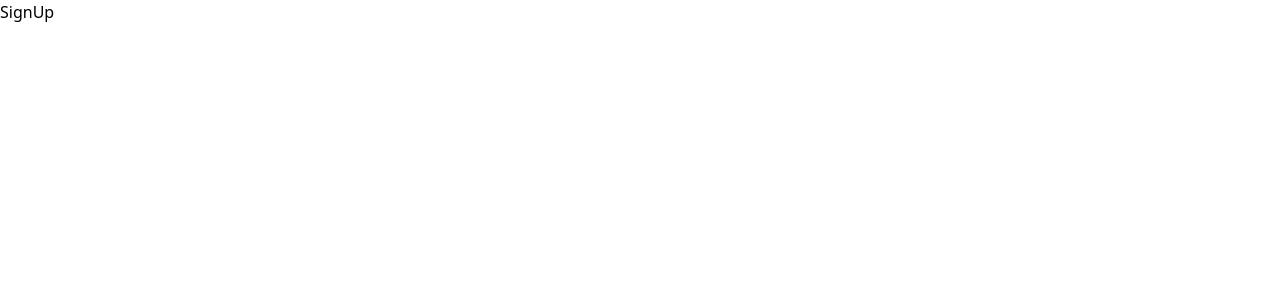
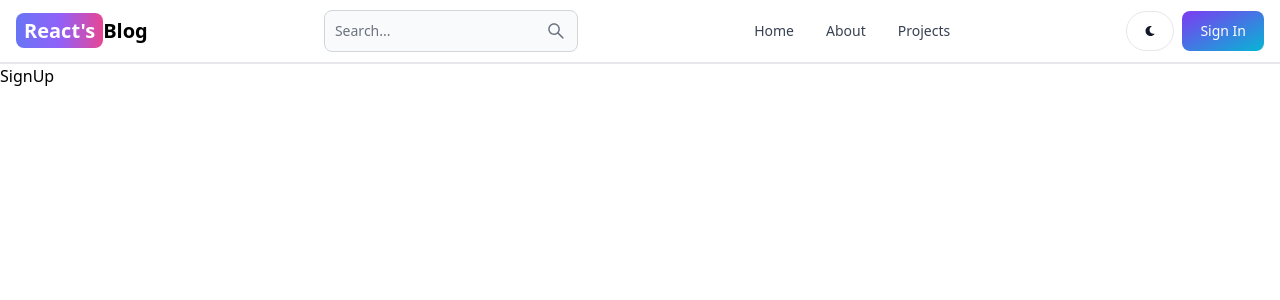
Before and after one commit to pawar-mahesh/MERN_Blog_App, a React (Vite) app in the folder client/: page /sign-up in a window 1280 px wide. Shown: the top 300 px of the page. Built offline with nearby package versions, Linux system fonts and the light colour scheme.

Commit message:
client: Components: Create Header component
Signed-off-by: pawar-mahesh <pawar.mahesh2345@gmail.com>

```diff
--- a/client/src/App.jsx
+++ b/client/src/App.jsx
@@ -6,10 +6,12 @@
 import SignUp from "./pages/SignUp";
 import Projects from "./pages/Projects";
 import Dashboard from "./pages/Dashboard";
+import Header from "./components/Header";
 
 const App = () => {
   return (
     <BrowserRouter>
+      <Header />
       <Routes>
         <Route path="/" element={<Home />} />
         <Route path="/about" element={<About />} />
--- /dev/null
+++ b/client/src/components/Header.jsx
@@ -0,0 +1,55 @@
+import { Button, Navbar, TextInput } from "flowbite-react";
+import React from "react";
+import { Link, useLocation } from "react-router-dom";
+import { AiOutlineSearch } from "react-icons/ai";
+import { FaMoon } from "react-icons/fa";
+
+const Header = () => {
+  const path = useLocation().pathname;
+  return (
+    <Navbar className="border-b-2">
+      <Link
+        to="/"
+        className="self-center whitespace-nowrap text-sm sm:text-xl font-semibold dark:text-white"
+      >
+        <span className="px-2 py-1 bg-gradient-to-r from-indigo-500 via-purple-500 to-pink-500 rounded-lg text-white">
+          React's
+        </span>
+        Blog
+      </Link>
+      <form>
+        <TextInput
+          type="text"
+          placeholder="Search..."
+          rightIcon={AiOutlineSearch}
+          className="hidden lg:inline"
+        />
+      </form>
+      <Button className="w-12 h-10 lg:hidden" color="gray" pill>
+        <AiOutlineSearch />
+      </Button>
+      <div className="flex gap-2 md:order-2">
+        <Button className="w-12 h-10 hidden sm:inline" color="gray" pill>
+          <FaMoon />
+        </Button>
+        <Link to="/sign-in">
+          <Button gradientDuoTone="purpleToBlue">Sign In</Button>
+        </Link>
+        <Navbar.Toggle />
+      </div>
+      <Navbar.Collapse>
+        <Navbar.Link active={path === "/"} as={"div"}>
+          <Link to="/">Home</Link>
+        </Navbar.Link>
+        <Navbar.Link active={path === "/about"} as={"div"}>
+          <Link to="/about">About</Link>
+        </Navbar.Link>
+        <Navbar.Link active={path === "/projects"} as={"div"}>
+          <Link to="/projects">Projects</Link>
+        </Navbar.Link>
+      </Navbar.Collapse>
+    </Navbar>
+  );
+};
+
+export default Header;
```
